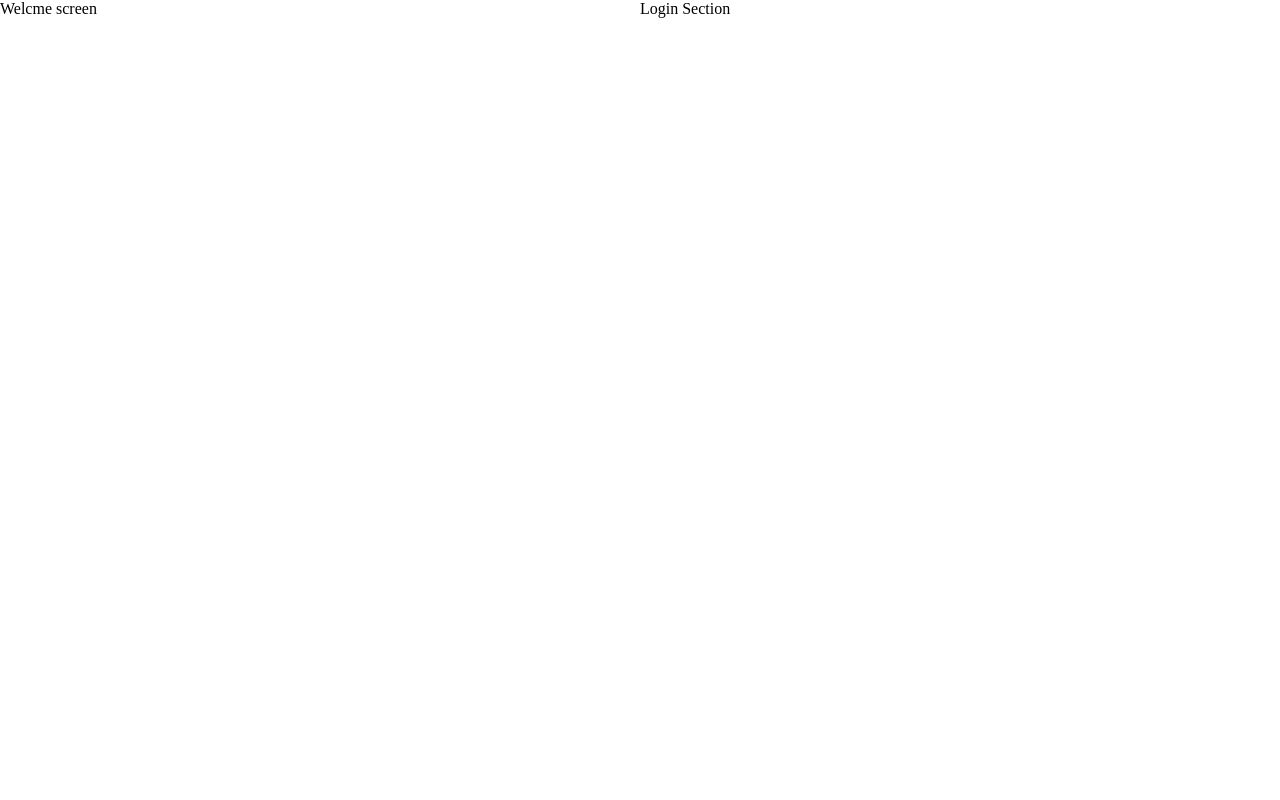
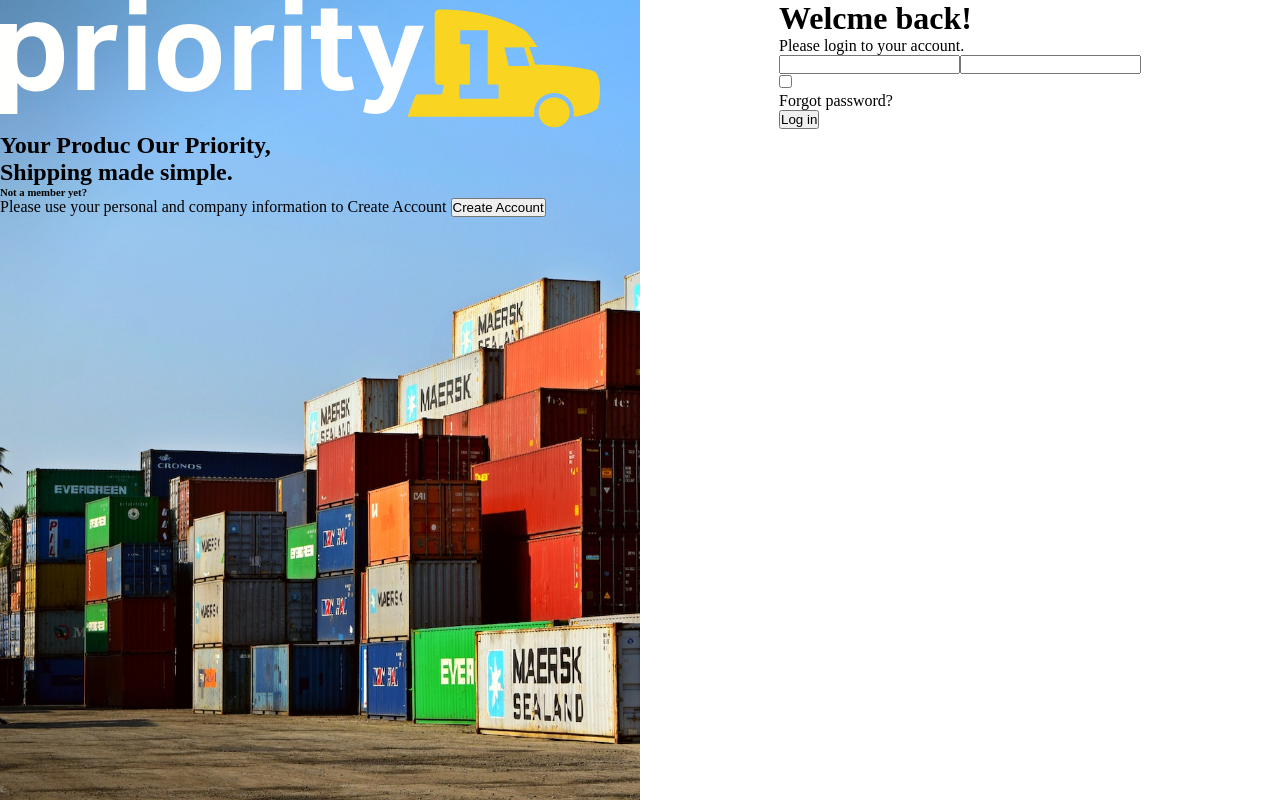
Before and after one commit to AldisG/codnity-vue, a Vue app in the folder codnity-page/: page / in a window 1280 px wide. Built offline with nearby package versions, Linux system fonts and the light colour scheme.

Commit message:
basic markup set

```diff
--- a/codnity-page/src/assets/main.css
+++ b/codnity-page/src/assets/main.css
@@ -9,3 +9,6 @@
 body {
   background-color: #fff;
 }
+.content-wrappers{
+  margin: 0 auto;
+}
--- a/codnity-page/src/components/LoginWrapper.vue
+++ /dev/null
@@ -1,9 +0,0 @@
-<script setup lang="ts">
-// import { ref } from "vue";
-</script>
-
-<template>
-  <div>Login Section</div>
-</template>
-
-<style lang=""></style>
--- a/codnity-page/src/components/WelcomeComponent.vue
+++ /dev/null
@@ -1,10 +0,0 @@
-<script setup lang="ts">
-// import { ref } from "vue";
-// const someValue = ref(0);
-</script>
-
-<template>
-  <div>Welcme screen</div>
-</template>
-
-<style lang=""></style>
--- /dev/null
+++ b/codnity-page/src/components/asset-components/Logo.vue
@@ -0,0 +1,13 @@
+<template lang="">
+  <div class="image-container">
+    <img src="../../assets/visual/logo.svg" alt="" class="image--logo" />
+  </div>
+</template>
+
+<script setup lang="ts"></script>
+<style>
+.image--logo {
+  max-width: 600px;
+  width: 100%;
+}
+</style>
--- /dev/null
+++ b/codnity-page/src/components/login-section/LoginWrapper.vue
@@ -0,0 +1,35 @@
+<script setup lang="ts">
+import { defineComponent } from "vue";
+import Button from "../utility/Button.vue";
+defineComponent({
+  Button,
+});
+const onSubmitHandler = (e: Event) => {
+  e.preventDefault();
+  // console.log(e.target[0].value);
+};
+</script>
+
+<template>
+  <div class="content-wrappers">
+    <div class="login--header">
+      <h1>Welcme back!</h1>
+      <span>Please login to your account.</span>
+    </div>
+    <form class="login--form" @submit="onSubmitHandler">
+      <input type="email" name="email" id="email" required />
+      <input type="password" name="password" id="password" required />
+      <div class="login--options-wrapper">
+        <input
+          type="checkbox"
+          name="keep-me-logged-in"
+          id="keep-me-logged-in"
+        />
+        <div class="login--forgot-password">Forgot password?</div>
+      </div>
+      <Button :accentedButton="true" text="Log in" />
+    </form>
+  </div>
+</template>
+
+<style></style>
--- /dev/null
+++ b/codnity-page/src/components/utility/Button.vue
@@ -0,0 +1,14 @@
+<template>
+  <button>{{ text }}</button>
+</template>
+
+<script setup lang="ts">
+defineProps({
+  text: String,
+  accentedButton: Boolean,
+});
+</script>
+
+<style>
+/* dynamic style, unify this button to have adaptive style with 'accentedButton' */
+</style>
--- /dev/null
+++ b/codnity-page/src/components/welcome-section/WelcomeComponent.vue
@@ -0,0 +1,26 @@
+<script setup lang="ts">
+import Logo from "../asset-components/Logo.vue";
+import WelcomeCreateAccount from "./WelcomeCreateAccount.vue";
+</script>
+
+<template>
+  <div class="content-wrappers">
+    <Logo />
+    <h2 class="welcome--slogan">
+      Your Produc Our Priority,<br />
+      Shipping made simple.
+    </h2>
+    <WelcomeCreateAccount />
+  </div>
+</template>
+
+<style scoped>
+.content-wrappers {
+  background-image: url("../../assets/visual/background-for-logo.jpg");
+  background-size: cover;
+  background-repeat: no-repeat;
+  width: 100%;
+  overflow: hidden;
+}
+/* .welcome--slogan */
+</style>
--- /dev/null
+++ b/codnity-page/src/components/welcome-section/WelcomeCreateAccount.vue
@@ -0,0 +1,20 @@
+<template>
+  <div class="welcome--create-account">
+    <h6 class="welcome--sub-header">Not a member yet?</h6>
+    <span class="welcome--sub-header-info">
+      Please use your personal and company information to Create Account
+    </span>
+    <Button text="Create Account" :accentedButton="false" />
+  </div>
+</template>
+
+<script lang="ts">
+import Button from "../utility/Button.vue";
+
+export default {
+  name: "WelcomeCreateAccount",
+  components: { Button },
+};
+</script>
+
+<style></style>
--- a/codnity-page/src/views/LoginPage.vue
+++ b/codnity-page/src/views/LoginPage.vue
@@ -1,6 +1,6 @@
 <script setup lang="ts">
-import WelcomeComponent from "@/components/WelcomeComponent.vue";
-import LoginWrapper from "@/components/LoginWrapper.vue";
+import LoginWrapper from "../components/login-section/LoginWrapper.vue";
+import WelcomeComponent from "../components/welcome-section/WelcomeComponent.vue";
 </script>
 
 <template>
@@ -9,6 +9,7 @@ import LoginWrapper from "@/components/LoginWrapper.vue";
     <LoginWrapper />
   </div>
 </template>
+
 <style>
 .login-wrapper {
   width: 100%;
```
Also changed, not shown: codnity-page/src/assets/visual/background-for-logo.jpg (added), codnity-page/src/assets/visual/logo.svg (added).
